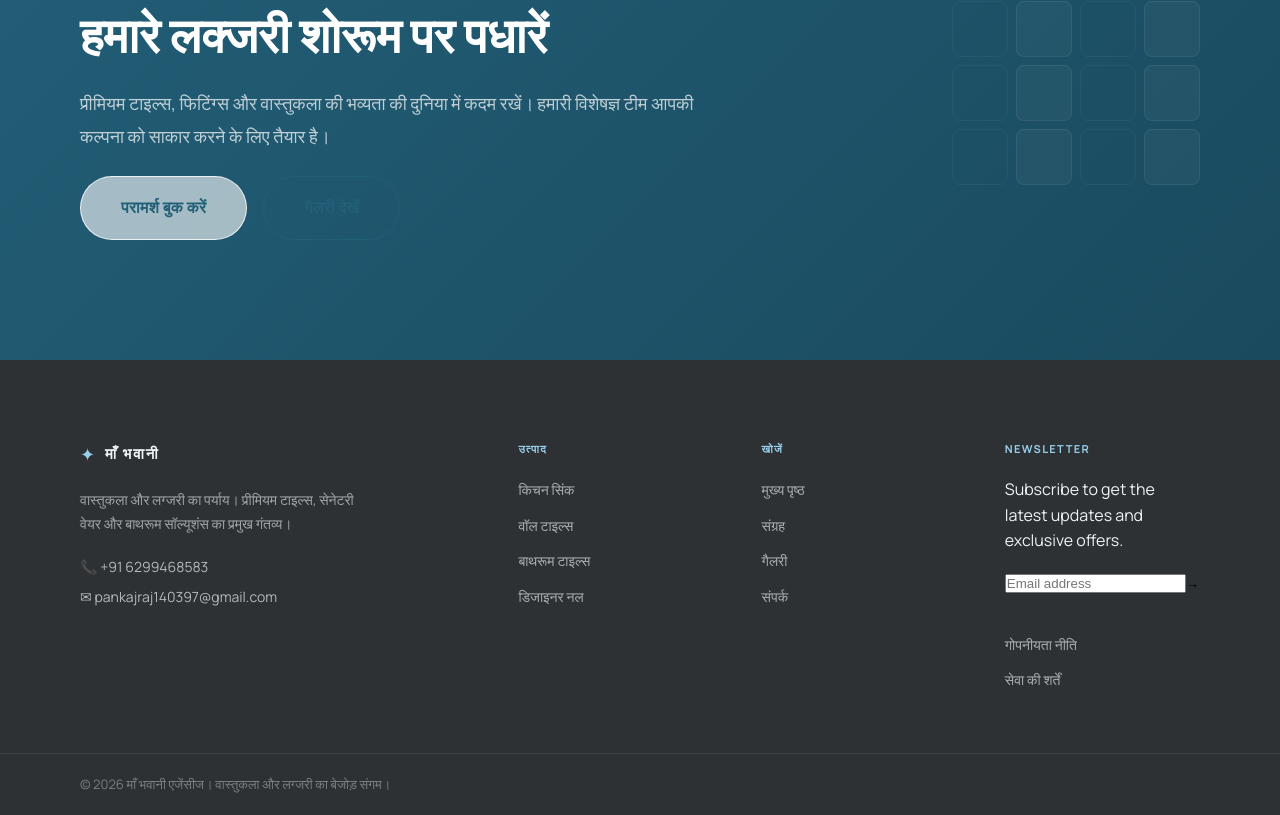
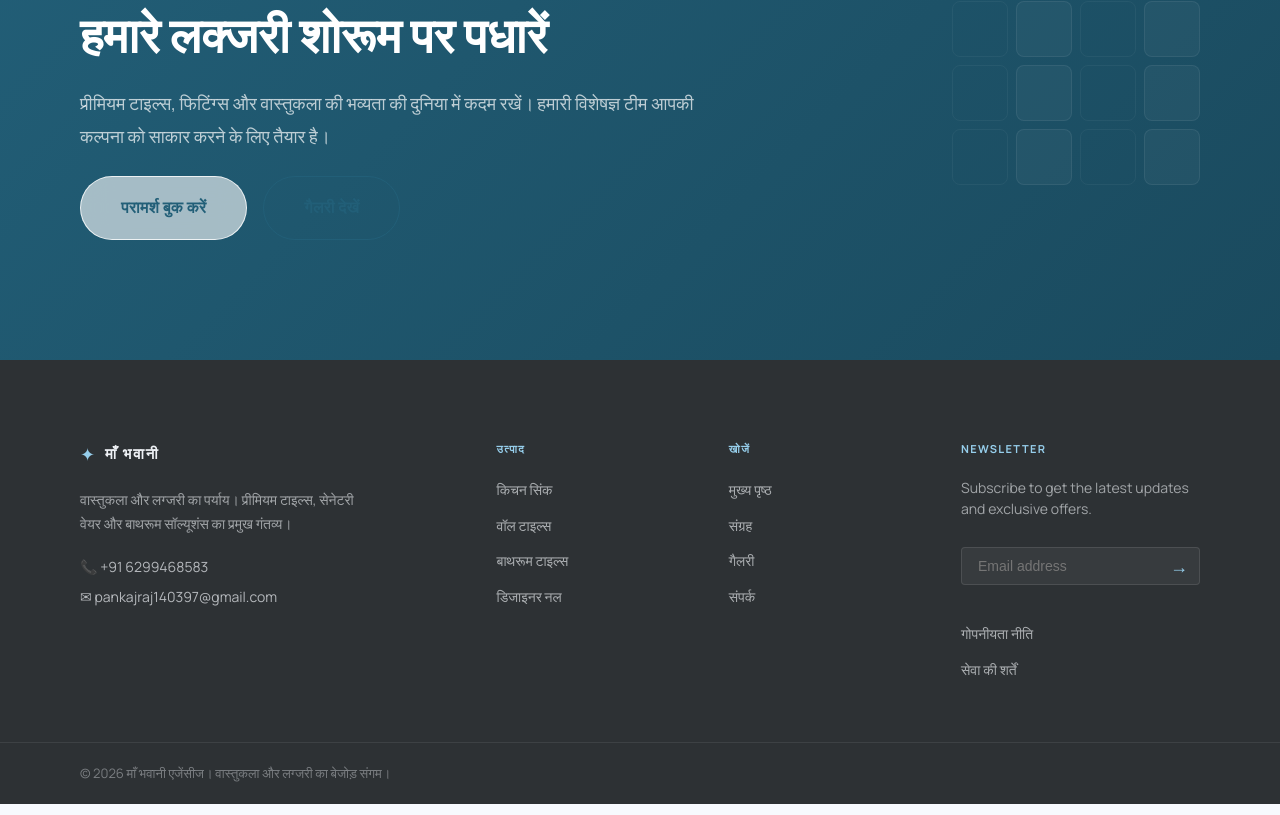
Before and after one commit to avy2025/AGENCY-WEBSITE, a React (Vite) app: page / in a window 1280 px wide. Shown: the part 3296-4111 px from the top of the page. Built offline with nearby package versions, Linux system fonts and the light colour scheme.

Commit message:
style(footer): enhance layout aesthetic and add newsletter input styling

```diff
--- a/src/components/Footer/Footer.module.css
+++ b/src/components/Footer/Footer.module.css
@@ -105,6 +105,54 @@
   color: rgba(238, 241, 245, 0.4);
 }
 
+/* Newsletter Styles */
+.newsletterText {
+  font-size: 14px;
+  color: rgba(238, 241, 245, 0.6);
+  line-height: 1.5;
+  margin-bottom: 12px;
+}
+
+.newsletterForm {
+  display: flex;
+  position: relative;
+  width: 100%;
+}
+
+.newsletterInput {
+  flex: 1;
+  background: rgba(255, 255, 255, 0.05);
+  border: 1px solid rgba(255, 255, 255, 0.1);
+  padding: 10px 40px 10px 16px;
+  border-radius: var(--radius-sm);
+  color: #fff;
+  font-size: 14px;
+  transition: border-color 0.3s ease;
+  outline: none;
+}
+
+.newsletterInput:focus {
+  border-color: var(--color-inverse-primary);
+}
+
+.newsletterBtn {
+  position: absolute;
+  right: 12px;
+  top: 50%;
+  transform: translateY(-50%);
+  background: none;
+  border: none;
+  color: var(--color-inverse-primary);
+  font-size: 18px;
+  cursor: pointer;
+  transition: transform 0.2s ease;
+}
+
+.newsletterBtn:hover {
+  transform: translateY(-50%) translateX(3px);
+}
+
+
 /* Responsive */
 @media (max-width: 1024px) {
   .inner {
```
